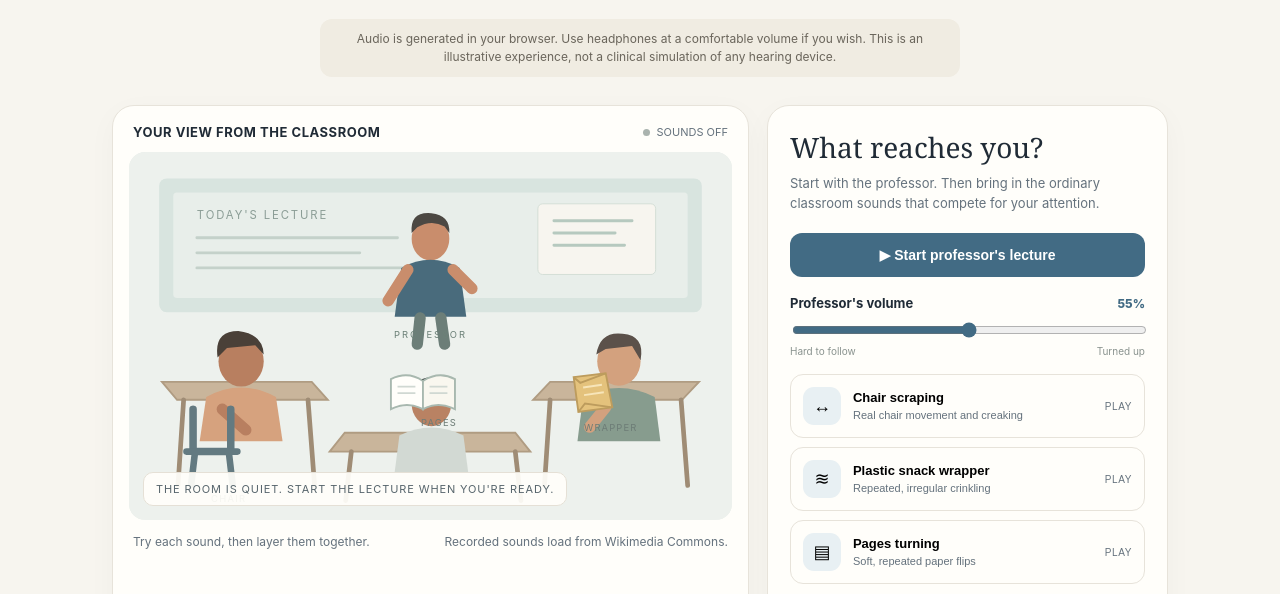
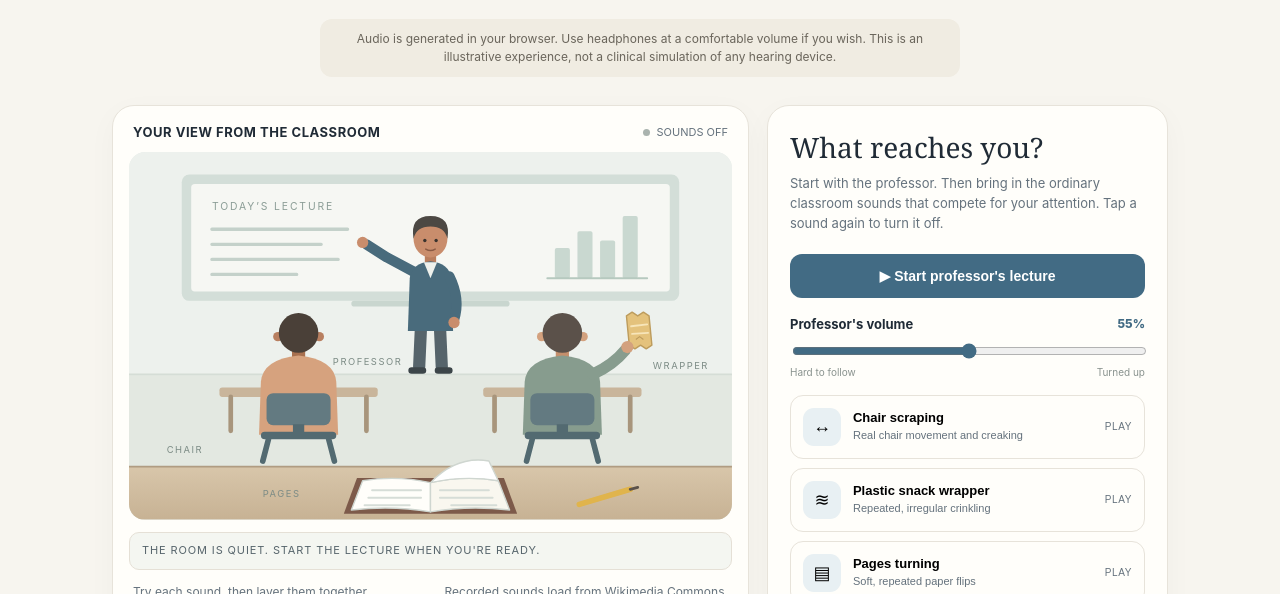
Before and after one commit to drp88957/the-sound-of-my-world, a plain HTML site: page classroom.html in a window 1280 px wide. Shown: the part 357-951 px from the top of the page. Drawn offline with Linux system fonts and the light colour scheme.

Commit message:
Classroom: toggle sounds on/off and redraw the scene
- Tapping a selected sound turns it off; selected sounds keep repeating
  with natural gaps until unselected
- Redraw the classroom from your seat: professor at the board,
  classmates from behind, the scraping chair, the snack wrapper in hand,
  and your open book on your desk; objects animate while their sound plays
- Move the caption box below the illustration so it never covers it

Co-Authored-By: Claude Opus 5.5 <noreply@anthropic.com>

```diff
--- a/classroom.html
+++ b/classroom.html
@@ -37,7 +37,19 @@
   .sound-ripple{opacity:0;transition:opacity .2s;transform-origin:center}
   .sound-ripple.active{opacity:1;animation:pulse 1.1s infinite ease-in-out}
   @keyframes pulse{0%,100%{opacity:.35}50%{opacity:1}}
-  .sound-label{position:absolute;left:14px;bottom:14px;background:#fffefaed;border:1px solid #e5e0d6;padding:9px 12px;border-radius:10px;font-size:11px;letter-spacing:.08em;text-transform:uppercase;color:#57656c;max-width:calc(100% - 28px)}
+  .obj-label{font-size:10px;letter-spacing:1.6px;fill:#7d8c86;font-family:inherit}
+  /* Objects move while their sound is on. */
+  #chairObject,.wrapper,.turning{transform-box:fill-box}
+  #chairObject{transform-origin:50% 100%}
+  #chairObject.active{animation:scoot .55s ease-in-out infinite alternate}
+  @keyframes scoot{from{transform:translateX(0) rotate(0)}to{transform:translateX(-6px) rotate(-2.5deg)}}
+  .wrapper{transform-origin:50% 50%}
+  #snackObject.active .wrapper{animation:crinkle .32s steps(2,end) infinite}
+  @keyframes crinkle{0%{transform:rotate(-5deg) scale(1)}50%{transform:rotate(4deg) scale(1.07,.94)}100%{transform:rotate(-5deg) scale(1)}}
+  .turning{transform-origin:0% 100%}
+  #pageObject.active .turning{animation:flip 1.4s ease-in-out infinite}
+  @keyframes flip{0%,15%{transform:scaleX(1)}60%,100%{transform:scaleX(-1)}}
+  .sound-label{margin:12px 16px 0;background:#f4f6f1;border:1px solid #e5e0d6;padding:10px 12px;border-radius:10px;font-size:11px;letter-spacing:.08em;text-transform:uppercase;color:#57656c;min-height:38px}
   .scene-bottom{padding:13px 20px 18px;display:flex;justify-content:space-between;gap:12px;color:var(--muted);font-size:12px;line-height:1.5}
   .panel{padding:22px}
   .panel h2{font-family:Georgia,serif;font-weight:500;font-size:28px;margin:0 0 7px}
@@ -72,7 +84,7 @@
   .ending .home-link{display:inline-block;margin-top:20px}
   footer{text-align:center;color:#929890;font-size:11px;line-height:1.6;margin-top:22px}
   /* Paused */
-  body.paused .sound-ripple.active{animation-play-state:paused}
+  body.paused svg .active,body.paused svg .active *{animation-play-state:paused}
   .pause-overlay{position:fixed;inset:0;z-index:50;display:none;place-items:center;background:#f7f5efdd;backdrop-filter:blur(3px)}
   body.paused .pause-overlay{display:grid}
   .pause-card{background:var(--card);border:1px solid var(--line);border-radius:22px;padding:32px 34px;text-align:center;box-shadow:0 14px 40px #26344214;max-width:calc(100% - 32px)}
@@ -107,79 +119,108 @@
         <div class="live"><span class="dot" id="liveDot"></span><span id="liveText">SOUNDS OFF</span></div>
       </div>
       <div class="classroom">
-        <svg viewBox="0 0 640 390" role="img" aria-label="Illustration of a professor teaching while students sit at desks">
+        <svg viewBox="0 0 640 390" role="img" aria-label="Your view from your seat: a professor at the whiteboard, two classmates at desks in front of you, and your open book on your desk">
+          <defs>
+            <linearGradient id="yourDesk" x1="0" y1="0" x2="0" y2="1"><stop offset="0" stop-color="#d8c6aa"/><stop offset="1" stop-color="#c7b294"/></linearGradient>
+          </defs>
+
+          <!-- room -->
           <rect width="640" height="390" fill="#edf1ed"/>
-          <rect x="32" y="28" width="576" height="142" rx="8" fill="#d8e4df"/>
-          <rect x="47" y="43" width="546" height="112" rx="4" fill="#e8eeea"/>
-          <text x="72" y="71" font-size="12" letter-spacing="2" fill="#8b9d96">TODAY'S LECTURE</text>
-          <path d="M72 91 H285 M72 107 H245 M72 123 H325" stroke="#c4d1ca" stroke-width="3" stroke-linecap="round"/>
-          <rect x="434" y="55" width="125" height="75" rx="5" fill="#f7f5ef" stroke="#d3ddd6"/>
-          <path d="M451 73 H534 M451 86 H516 M451 99 H526" stroke="#b6c9bf" stroke-width="3" stroke-linecap="round"/>
-          <!-- professor -->
-          <g transform="translate(320 92)">
-            <ellipse cx="0" cy="0" rx="20" ry="23" fill="#c98d6c"/>
-            <path d="M-20 -6 Q-22 -29 1 -27 Q21 -25 20 -6 L15 -13 Q1 -21 -14 -12Z" fill="#4c4843"/>
-            <path d="M-31 31 Q0 14 31 31 L38 83 H-38Z" fill="#496b7c"/>
-            <path d="M-24 33 L-45 66 M24 33 L44 53" stroke="#c98d6c" stroke-width="12" stroke-linecap="round"/>
-            <path d="M-11 84 L-14 112 M11 84 L15 112" stroke="#6c7e78" stroke-width="12" stroke-linecap="round"/>
+          <rect y="236" width="640" height="154" fill="#e3e8e1"/>
+          <path d="M0 236 H640" stroke="#d5ddd6" stroke-width="2"/>
+
+          <!-- whiteboard -->
+          <rect x="56" y="24" width="528" height="134" rx="8" fill="#d3ded8"/>
+          <rect x="66" y="34" width="508" height="114" rx="4" fill="#f6f7f3"/>
+          <rect x="236" y="158" width="168" height="6" rx="3" fill="#c9d6cf"/>
+          <text x="88" y="62" font-size="11" letter-spacing="2" fill="#8b9d96">TODAY&#8217;S LECTURE</text>
+          <path d="M88 82 H232 M88 98 H204 M88 114 H222 M88 130 H178" stroke="#c4d1ca" stroke-width="3.5" stroke-linecap="round"/>
+          <g fill="#c9d8d0"><rect x="452" y="102" width="16" height="32" rx="2"/><rect x="476" y="84" width="16" height="50" rx="2"/><rect x="500" y="94" width="16" height="40" rx="2"/><rect x="524" y="68" width="16" height="66" rx="2"/></g>
+          <path d="M444 134 H550" stroke="#b6c9bf" stroke-width="2" stroke-linecap="round"/>
+
+          <!-- professor, facing the class and pointing at the board -->
+          <g>
+            <path d="M310 184 L308 228 M330 184 L332 228" stroke="#56646b" stroke-width="13" stroke-linecap="round"/>
+            <path d="M300 232 H312 M328 232 H340" stroke="#3c4549" stroke-width="7" stroke-linecap="round"/>
+            <path d="M304 128 L274 112 L252 98" fill="none" stroke="#496b7c" stroke-width="11" stroke-linecap="round" stroke-linejoin="round"/>
+            <circle cx="248" cy="96" r="6" fill="#c98d6c"/>
+            <rect x="314" y="104" width="12" height="14" fill="#b97d5d"/>
+            <path d="M296 190 L298 134 Q300 118 320 116 Q340 118 342 134 L344 190 Z" fill="#496b7c"/>
+            <path d="M313 117 L320 134 L327 117 Z" fill="#eef1ec"/>
+            <path d="M340 132 Q352 156 345 178" fill="none" stroke="#496b7c" stroke-width="11" stroke-linecap="round"/>
+            <circle cx="345" cy="181" r="6" fill="#c98d6c"/>
+            <ellipse cx="320" cy="92" rx="18" ry="20" fill="#c98d6c"/>
+            <path d="M302 92 Q298 68 320 68 Q342 68 338 92 Q335 79 320 79 Q305 79 302 92 Z" fill="#4c4843"/>
+            <circle cx="314" cy="94" r="1.8" fill="#3a332e"/><circle cx="326" cy="94" r="1.8" fill="#3a332e"/>
+            <path d="M315 103 Q320 106 325 103" fill="none" stroke="#8a5a44" stroke-width="1.6" stroke-linecap="round"/>
           </g>
-          <!-- desks -->
-          <g fill="#c9b59b" stroke="#b09c82" stroke-width="2">
-            <path d="M35 244 L194 244 L211 263 L51 263Z"/><path d="M447 244 L605 244 L587 263 L429 263Z"/>
-            <path d="M229 298 L410 298 L426 318 L213 318Z"/>
+          <g class="sound-ripple" id="voiceRipple" fill="none" stroke="#426b84" stroke-width="3" stroke-linecap="round"><path d="M348 84 Q356 94 348 104"/><path d="M358 76 Q371 94 358 112"/><path d="M368 68 Q386 94 368 120"/></g>
+          <text class="obj-label" x="290" y="226" text-anchor="end">PROFESSOR</text>
+
+          <!-- classmate on the left, seen from behind, on the chair that scrapes -->
+          <rect x="96" y="250" width="168" height="10" rx="3" fill="#c9b59b"/>
+          <path d="M108 260 V296 M252 260 V296" stroke="#a8957c" stroke-width="5" stroke-linecap="round"/>
+          <circle cx="158" cy="196" r="5" fill="#b87f60"/><circle cx="202" cy="196" r="5" fill="#b87f60"/>
+          <rect x="173" y="206" width="14" height="14" fill="#a8704f"/>
+          <path d="M138 300 L140 244 Q142 220 180 216 Q218 220 220 244 L222 300 Z" fill="#d6a27e"/>
+          <circle cx="180" cy="192" r="21" fill="#4a4038"/>
+          <g id="chairObject">
+            <rect x="146" y="256" width="68" height="34" rx="7" fill="#637a81"/>
+            <rect x="174" y="289" width="12" height="10" fill="#536a71"/>
+            <rect x="140" y="297" width="80" height="8" rx="4" fill="#536a71"/>
+            <path d="M148 305 L142 328 M212 305 L218 328" stroke="#536a71" stroke-width="6" stroke-linecap="round"/>
           </g>
-          <g stroke="#9f8c75" stroke-width="5" stroke-linecap="round"><path d="M58 263 L52 354 M190 263 L197 354 M447 263 L441 354 M586 263 L593 354 M236 318 L230 370 M410 318 L416 370"/></g>
-          <!-- left student -->
-          <g transform="translate(119 222)">
-            <ellipse cx="0" cy="0" rx="24" ry="27" fill="#b87f60"/>
-            <path d="M-25 -4 Q-29 -32 -3 -32 Q23 -29 24 -7 L15 -17 L-15 -14Z" fill="#4a4038"/>
-            <path d="M-37 38 Q0 18 37 38 L44 85 H-44Z" fill="#d6a27e"/>
-            <path d="M-20 51 L5 73" stroke="#b87f60" stroke-width="12" stroke-linecap="round"/>
-          </g>
-          <!-- right student -->
-          <g transform="translate(520 222)">
-            <ellipse cx="0" cy="0" rx="23" ry="26" fill="#d3a17e"/>
-            <path d="M-24 -7 Q-20 -32 4 -29 Q28 -27 23 -1 L14 -16 L-14 -13Z" fill="#5b514a"/>
-            <path d="M-38 38 Q0 19 38 38 L44 85 H-44Z" fill="#879c8e"/>
-            <path d="M-14 49 L-31 70" stroke="#d3a17e" stroke-width="12" stroke-linecap="round"/>
-          </g>
-          <!-- center student and notebook -->
-          <g transform="translate(321 267)">
-            <ellipse cx="0" cy="0" rx="21" ry="24" fill="#b98263"/>
-            <path d="M-22 -5 Q-22 -27 0 -28 Q24 -24 22 -4 L14 -15 L-13 -13Z" fill="#363e3d"/>
-            <path d="M-34 34 Q0 17 34 34 L39 73 H-39Z" fill="#d2d9d3"/>
-          </g>
-          <g id="chairObject">
-            <path d="M68 273 L68 318 L108 318 L108 273" fill="none" stroke="#637a81" stroke-width="8" stroke-linecap="round" stroke-linejoin="round"/>
-            <path d="M61 318 H115 M70 319 L66 353 M106 319 L110 353" stroke="#637a81" stroke-width="7" stroke-linecap="round"/>
-            <g class="sound-ripple" id="chairRipple" fill="none" stroke="#d77d51" stroke-width="3"><path d="M40 286 Q24 300 40 314"/><path d="M29 276 Q5 300 29 324"/><path d="M18 266 Q-10 300 18 334"/></g>
+          <g class="sound-ripple" id="chairRipple" fill="none" stroke="#d77d51" stroke-width="3" stroke-linecap="round"><path d="M128 306 Q120 316 128 326"/><path d="M117 298 Q103 316 117 334"/><path d="M106 290 Q86 316 106 342"/></g>
+          <text class="obj-label" x="40" y="320">CHAIR</text>
+
+          <!-- classmate on the right, seen from behind, opening a snack -->
+          <rect x="376" y="250" width="168" height="10" rx="3" fill="#c9b59b"/>
+          <path d="M388 260 V296 M532 260 V296" stroke="#a8957c" stroke-width="5" stroke-linecap="round"/>
+          <circle cx="438" cy="196" r="5" fill="#d3a17e"/><circle cx="482" cy="196" r="5" fill="#d3a17e"/>
+          <rect x="453" y="206" width="14" height="14" fill="#c48f6c"/>
+          <path d="M418 300 L420 244 Q422 220 460 216 Q498 220 500 244 L502 300 Z" fill="#879c8e"/>
+          <circle cx="460" cy="192" r="21" fill="#5b514a"/>
+          <g>
+            <rect x="426" y="256" width="68" height="34" rx="7" fill="#637a81"/>
+            <rect x="454" y="289" width="12" height="10" fill="#536a71"/>
+            <rect x="420" y="297" width="80" height="8" rx="4" fill="#536a71"/>
+            <path d="M428 305 L422 328 M492 305 L498 328" stroke="#536a71" stroke-width="6" stroke-linecap="round"/>
           </g>
           <g id="snackObject">
-            <path d="M472 239 L506 235 L513 271 L477 276Z" fill="#e4c27c" stroke="#bd9c5d" stroke-width="2"/>
-            <path d="M472 239 L479 245 L506 235 M477 276 L484 267 L513 271" fill="none" stroke="#bd9c5d" stroke-width="2"/>
-            <path d="M482 250 L502 247 M483 258 L504 255" stroke="#f7e5b9" stroke-width="2"/>
-            <g class="sound-ripple" id="snackRipple" fill="none" stroke="#d77d51" stroke-width="3"><path d="M516 241 Q532 253 517 265"/><path d="M526 232 Q551 253 527 274"/><path d="M537 223 Q568 253 538 283"/></g>
+            <path d="M492 236 Q514 226 527 210" fill="none" stroke="#879c8e" stroke-width="12" stroke-linecap="round"/>
+            <g class="wrapper">
+              <path d="M528 174 L534 170 L540 174 L546 170 L552 174 L555 205 L549 209 L543 205 L537 209 L531 205 Z" fill="#e4c27c" stroke="#bd9c5d" stroke-width="1.5" stroke-linejoin="round"/>
+              <path d="M533 185 L550 183 M534 193 L551 192" stroke="#f7e5b9" stroke-width="2" stroke-linecap="round"/>
+              <path d="M538 199 l4 -3 l4 3" fill="none" stroke="#bd9c5d" stroke-width="1.2"/>
+            </g>
+            <circle cx="529" cy="207" r="6.5" fill="#d3a17e"/>
           </g>
+          <g class="sound-ripple" id="snackRipple" fill="none" stroke="#d77d51" stroke-width="3" stroke-linecap="round"><path d="M566 180 Q574 190 566 200"/><path d="M576 172 Q590 190 576 208"/><path d="M586 164 Q606 190 586 216"/></g>
+          <text class="obj-label" x="556" y="230">WRAPPER</text>
+
+          <!-- your desk and your open book -->
+          <rect y="334" width="640" height="56" fill="url(#yourDesk)"/>
+          <path d="M0 334 H640" stroke="#b09c82" stroke-width="2"/>
           <g id="pageObject">
-            <path d="M278 241 Q296 232 312 243 L312 273 Q295 264 278 273Z" fill="#fffefa" stroke="#a8b8af" stroke-width="2"/>
-            <path d="M312 243 Q329 232 346 241 L346 273 Q328 264 312 273Z" fill="#f9f7ef" stroke="#a8b8af" stroke-width="2"/>
-            <path d="M285 249 L304 249 M285 256 L304 256 M319 249 L338 249 M319 256 L338 256" stroke="#d0d8d2" stroke-width="2"/>
-            <g class="sound-ripple" id="pageRipple" fill="none" stroke="#d77d51" stroke-width="3"><path d="M250 244 Q237 256 250 268"/><path d="M240 234 Q218 256 240 278"/><path d="M354 244 Q367 256 354 268"/></g>
+            <path d="M228 384 L242 346 H398 L412 384 Z" fill="#7d5a4a"/>
+            <path d="M236 380 L248 349 Q284 343 320 351 L320 382 Q280 375 236 380 Z" fill="#fffefa" stroke="#cfd6d0" stroke-width="1.5" stroke-linejoin="round"/>
+            <path d="M404 380 L392 349 Q356 343 320 351 L320 382 Q360 375 404 380 Z" fill="#f9f7ef" stroke="#cfd6d0" stroke-width="1.5" stroke-linejoin="round"/>
+            <path d="M258 359 H310 M254 367 H310 M250 375 H298 M330 359 H382 M330 367 H386 M342 375 H390" stroke="#d6ddd7" stroke-width="2" stroke-linecap="round"/>
+            <path class="turning" d="M320 351 Q348 322 382 328 L392 349 Q356 343 320 351 Z" fill="#ffffff" stroke="#cfd6d0" stroke-width="1.5" stroke-linejoin="round"/>
           </g>
-          <g class="sound-ripple" id="voiceRipple" fill="none" stroke="#426b84" stroke-width="3"><path d="M354 76 Q370 91 354 106"/><path d="M365 66 Q390 91 365 116"/><path d="M376 57 Q410 91 376 125"/></g>
-          <text x="320" y="197" text-anchor="middle" fill="#6c8178" font-size="10" letter-spacing="2">PROFESSOR</text>
-          <text x="87" y="372" fill="#6d7c76" font-size="10" letter-spacing="1.4">CHAIR</text>
-          <text x="483" y="296" fill="#6d7c76" font-size="10" letter-spacing="1.2">WRAPPER</text>
-          <text x="310" y="291" fill="#6d7c76" font-size="10" letter-spacing="1.2">PAGES</text>
+          <path d="M478 374 L532 358" stroke="#e0b44c" stroke-width="6" stroke-linecap="round"/>
+          <path d="M532 358 L540 356" stroke="#5b514a" stroke-width="3" stroke-linecap="round"/>
+          <g class="sound-ripple" id="pageRipple" fill="none" stroke="#d77d51" stroke-width="3" stroke-linecap="round"><path d="M214 350 Q206 360 214 370"/><path d="M203 342 Q189 360 203 378"/><path d="M426 350 Q434 360 426 370"/><path d="M437 342 Q451 360 437 378"/></g>
+          <text class="obj-label" x="142" y="366">PAGES</text>
         </svg>
-        <div class="sound-label" id="soundLabel">The room is quiet. Start the lecture when you're ready.</div>
       </div>
+      <div class="sound-label" id="soundLabel">The room is quiet. Start the lecture when you're ready.</div>
       <div class="scene-bottom"><span>Try each sound, then layer them together.</span><span>Recorded sounds load from Wikimedia Commons.</span></div>
     </section>
 
     <aside class="panel">
       <h2>What reaches you?</h2>
-      <p class="sub">Start with the professor. Then bring in the ordinary classroom sounds that compete for your attention.</p>
+      <p class="sub">Start with the professor. Then bring in the ordinary classroom sounds that compete for your attention. Tap a sound again to turn it off.</p>
       <button class="primary" id="lectureBtn">▶ Start professor's lecture</button>
       <div class="control-title"><label for="volume">Professor's volume</label><span class="value" id="volumeValue">55%</span></div>
       <input id="volume" type="range" min="10" max="100" value="55" aria-label="Professor volume">
@@ -279,8 +320,14 @@
   function setLabel(text){ $('soundLabel').textContent=text; }
   function showRipple(name,on){
     const ids={chair:'chairRipple',snack:'snackRipple',pages:'pageRipple'};
+    const objects={chair:'chairObject',snack:'snackObject',pages:'pageObject'};
     if(name==='professor') $('voiceRipple').classList.toggle('active',on);
-    else if(ids[name]) $(ids[name]).classList.toggle('active',on);
+    else if(ids[name]){ $(ids[name]).classList.toggle('active',on); $(objects[name]).classList.toggle('active',on); }
+  }
+  const NAMES={chair:'chair scraping',snack:'snack wrapper',pages:'pages turning'};
+  function describeNow(){
+    const parts=[...(professorRunning?['the professor']:[]),...[...active].map(n=>NAMES[n])];
+    return parts.length?'Now hearing: '+parts.join(' + '):'The room is quiet. Pick a sound, or start the lecture.';
   }
   function updateButtons(){
     document.querySelectorAll('.sound-btn').forEach(b=>{
@@ -300,6 +347,8 @@
     snack: { el: 'snackAudio' },
     pages: { el: 'pagesAudio' }
   };
+  // A selected sound keeps repeating, with a short, irregular gap, until it is unselected.
+  const GAPS={chair:[700,1800],snack:[300,1200],pages:[600,1700]};
   function replay(audio){
     try { audio.currentTime=0; } catch(e) {}
     audio.play().catch(()=>{});
@@ -311,17 +360,22 @@
     audio.pause();
     try { audio.currentTime=0; } catch(e) {}
     audio.volume=.88;
+    audio.onended=()=>{
+      if(!active.has(name)) return;
+      const [min,max]=GAPS[name];
+      schedule('loop-'+name, ()=>{ if(active.has(name)) replay(audio); }, min+Math.random()*(max-min));
+    };
     const playPromise=audio.play();
     if(playPromise && playPromise.catch){
       playPromise.catch(()=>{
         setLabel('The recording could not load. Check your internet connection and try again.');
       });
     }
-    if(name==='pages'){
-      // A page turn is short; replay the same real recording a few times with a natural gap.
-      schedule('pagesRepeat', ()=>{ if(active.has('pages')) replay(audio); }, 900);
-      schedule('pagesRepeat2', ()=>{ if(active.has('pages')) replay(audio); }, 2200);
-    }
+  }
+  function stopRealClip(name){
+    cancel('loop-'+name); cancel('all-'+name);
+    const audio=$(realClips[name].el);
+    if(audio){ audio.pause(); try { audio.currentTime=0; } catch(e) {} }
   }
   function startProfessor(){
     if(!ensureAudio()) return;
@@ -359,19 +413,20 @@
     if('speechSynthesis' in window) window.speechSynthesis.cancel();
     $('lectureBtn').textContent='▶ Start professor’s lecture';
     showRipple('professor',false); updateButtons();
-    if(active.size===0)setLabel('Sounds stopped. Start the lecture when you’re ready.');
+    setLabel(active.size===0?'Sounds stopped. Start the lecture when you’re ready.':describeNow());
   }
-  function triggerSound(name){
-    if(!ensureAudio()) return;
+  function startSound(name){
+    if(!ensureAudio() || active.has(name)) return;
     active.add(name); playRealClip(name); showRipple(name,true);
     const labels={chair:'CHAIR MOVEMENT — a real recording of office-chair movement and creaks.',snack:'CRINKLE · CRINKLE — a real recording of a food wrapper being crumpled.',pages:'FLIP · FLIP · FLIP — a real recording of a page turning.'};
     setLabel(labels[name]); updateButtons();
-    // Each click plays a sound burst. Keep it highlighted briefly to show what was triggered.
-    schedule(name, ()=>{
-      active.delete(name);showRipple(name,false);updateButtons();
-      if(active.size===0 && !professorRunning)setLabel('Sound finished. Try another, or play everything together.');
-    }, name==='chair'?8500:(name==='snack'?8000:4800));
   }
+  function stopSound(name){
+    active.delete(name); stopRealClip(name); showRipple(name,false);
+    updateButtons(); setLabel(describeNow());
+  }
+  // Tapping a selected sound turns it off; only selected sounds keep playing.
+  function toggleSound(name){ active.has(name)?stopSound(name):startSound(name); }
   function stopEverything(){
     stopProfessor();
     cancelAll();
@@ -408,7 +463,7 @@
     updateButtons();
   }
 
-  document.querySelectorAll('.sound-btn').forEach(btn=>btn.addEventListener('click',()=>triggerSound(btn.dataset.sound)));
+  document.querySelectorAll('.sound-btn').forEach(btn=>btn.addEventListener('click',()=>toggleSound(btn.dataset.sound)));
   $('lectureBtn').addEventListener('click',()=>professorRunning?stopProfessor():startProfessor());
   volume.addEventListener('input',()=>{
     $('volumeValue').textContent=volume.value+'%';
@@ -417,7 +472,7 @@
   $('allBtn').addEventListener('click',()=>{
     if(!ensureAudio())return;
     if(!professorRunning)startProfessor();
-    ['chair','snack','pages'].forEach((n,i)=>schedule('all-'+n,()=>triggerSound(n),i*550));
+    ['chair','snack','pages'].forEach((n,i)=>schedule('all-'+n,()=>startSound(n),i*550));
     setLabel('Everything at once: professor, chair scrape, wrapper, and pages.');
     $('ending').classList.add('show');
   });
```
